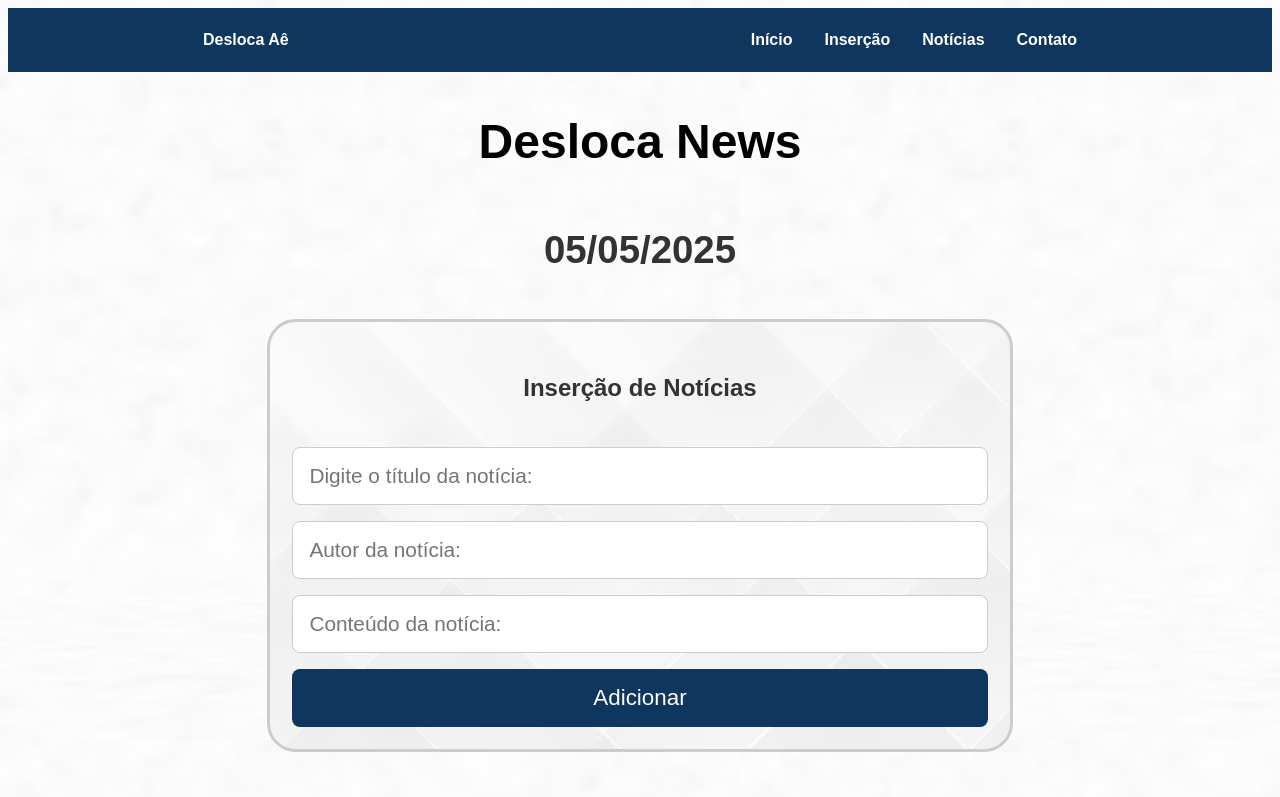
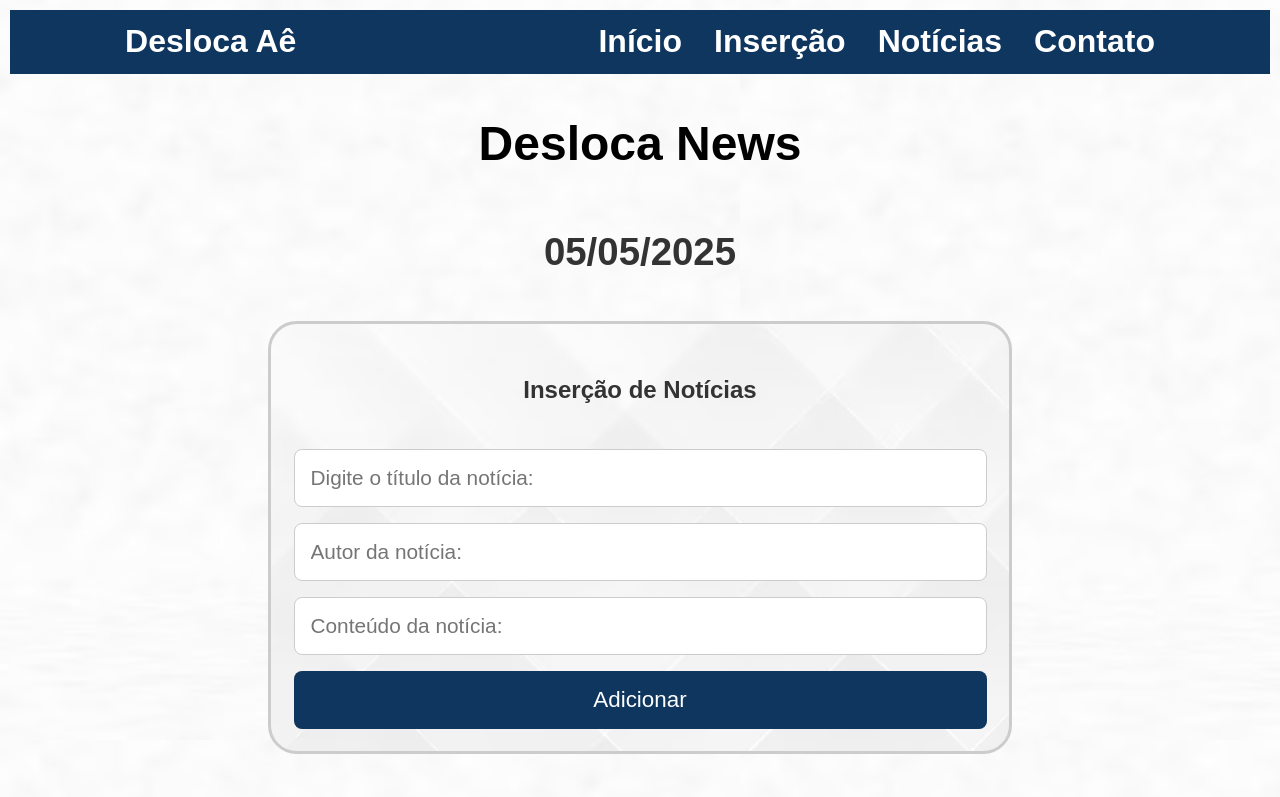
Before and after one commit to lucas7araujo/Sprint-1, a plain HTML site: page index.html in a window 1280 px wide. Shown: the top 797 px of the page. Drawn offline with Linux system fonts and the light colour scheme.

Commit message:
Margin + Ajustes menu

```diff
--- a/styles.css
+++ b/styles.css
@@ -4,11 +4,13 @@ body {
   background-color: #f5f5f5;
   color: #333;
   line-height: 1.6;
+  margin: 10px;
 
 }
 
 html {
   scroll-behavior: smooth;
+  overflow-x: hidden
 }
 
 .titulo {
@@ -29,6 +31,7 @@ a:hover {
 .logo {
   font-family: sans-serif;
   font-weight: bold;
+  font-size: 2rem;
 }
 
 nav {
@@ -42,6 +45,7 @@ nav {
 .nav-list {
   list-style: none;
   display: flex;
+  font-size: 2rem;
 }
 
 .nav-list li {
```
